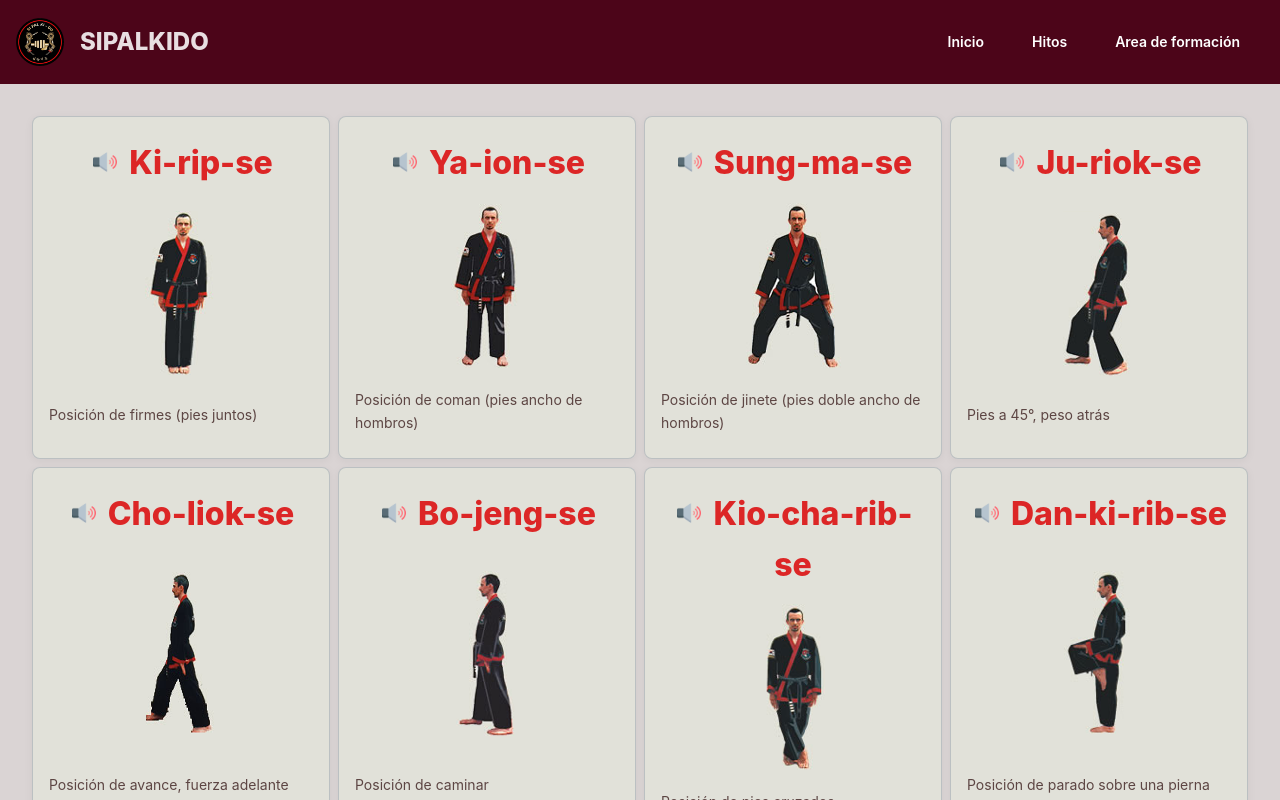
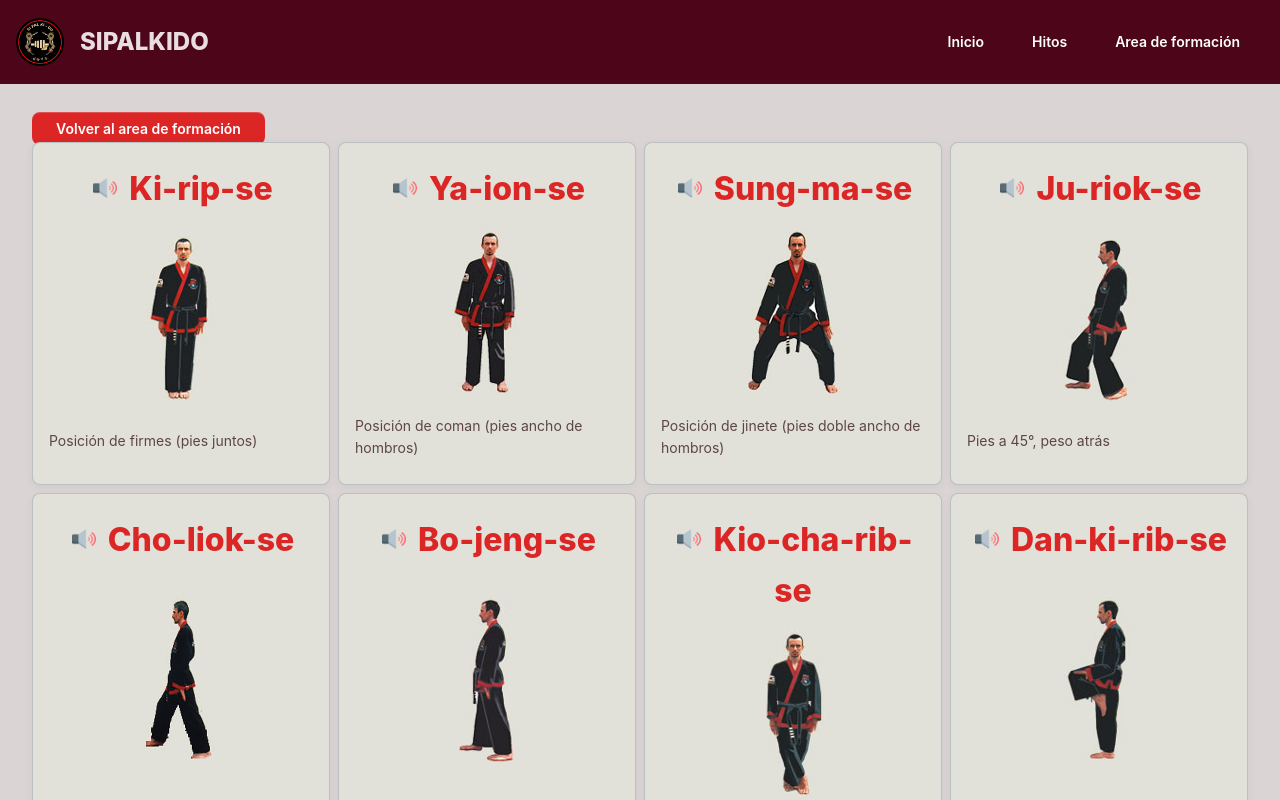
Before and after one commit to kutiny/sipalki-web, a React (Vite) app: page /v/posiciones in a window 1280 px wide. Built offline with nearby package versions, Linux system fonts and the light colour scheme.

Commit message:
chore: update views

```diff
--- a/src/style-modules/links.scss
+++ b/src/style-modules/links.scss
@@ -2,3 +2,8 @@ a {
   color: var(--primary);
   text-decoration: none;
 }
+
+.back-btn {
+  display: inline-block;
+  margin-bottom: 1rem;
+}
--- a/src/views/falboi/falboi.jsx
+++ b/src/views/falboi/falboi.jsx
@@ -1,5 +1,5 @@
 import './falboi.scss';
-import falBoiImage from '../../assets/falboi.svg';
+import falBoiImage from '../../assets/FalBoi.svg';
 
 export default function FalBoiView() {
     return (
--- a/src/views/positions/positions.jsx
+++ b/src/views/positions/positions.jsx
@@ -1,3 +1,4 @@
+import { NavLink } from 'react-router-dom';
 import { Position } from '../../components/position/position';
 import { positions } from '../../constants/positions';
 import './positions.scss';
@@ -6,6 +7,9 @@ export default function PositionsView() {
 
     return (
         <div className='positions-view'>
+            <NavLink className='btn' to='/v/area-de-formacion'>Volver al area de formación</NavLink>
+
+            <div className='positions-list'>
             {
                 positions.map(position => (
                     <Position
@@ -14,5 +18,6 @@ export default function PositionsView() {
                 )
             }
             </div>
+        </div>
     );
 }
--- a/src/views/positions/positions.scss
+++ b/src/views/positions/positions.scss
@@ -1,8 +1,11 @@
 .positions-view {
+    padding: 2rem;
+}
+
+.positions-list {
     display: grid;
     gap: 0.5rem;
     grid-template-columns: repeat(auto-fit, minmax(250px, 1fr));
-    padding: 2rem;
 
     .position-card {
         max-width: 100%;
```
Lines whose indentation alone changed are shown as unchanged.
